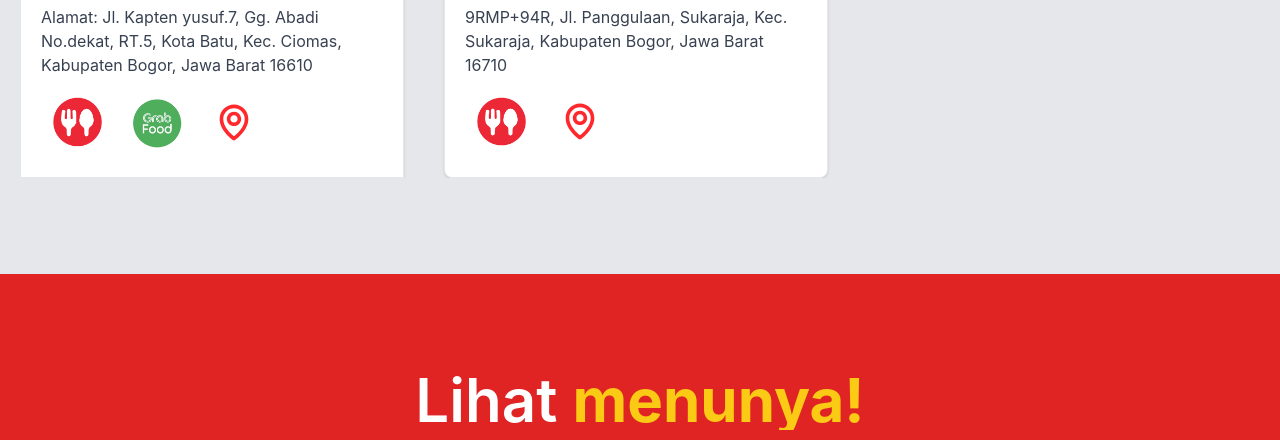
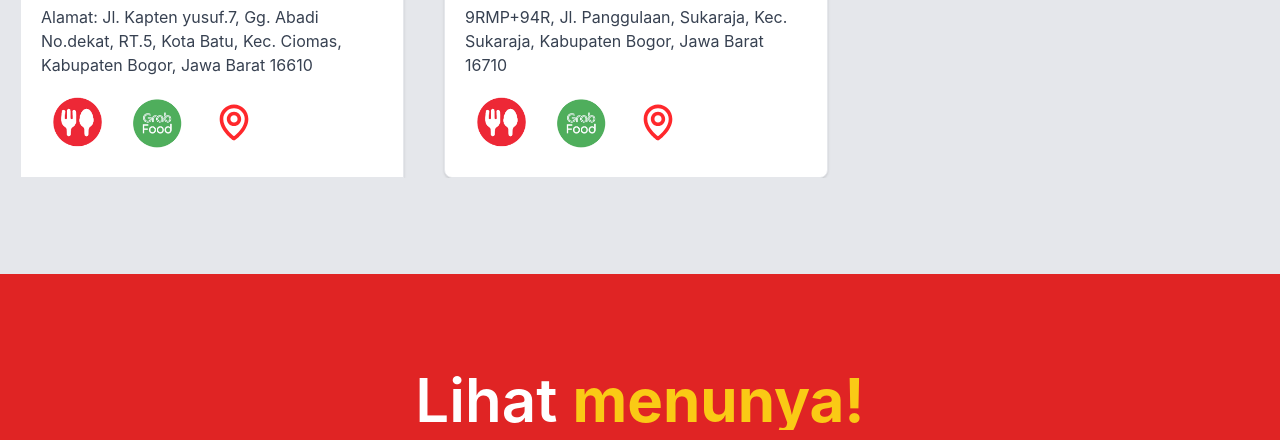
Before and after one commit to LaluIman/Dkriuksartriabahari, a website: page index.html in a window 1280 px wide. Shown: the part 1571-2011 px from the top of the page. Drawn offline with nearby package versions, Linux system fonts and the light colour scheme.

Commit message:
add grab link

```diff
--- a/index.html
+++ b/index.html
@@ -220,9 +220,9 @@
                             <a target="_blank" href="https://gofood.co.id/jakarta/restaurant/dkriuk-summarecon-bogor-sukaraja-0a76ef42-4291-4a83-b618-5f8eec375f0b" class="inline-flex items-center px-3 py-2 text-sm font-medium text-center text-white ">
                                 <img src="src/img/Group 1.png" width="50" alt="">
                             </a>
-                            <!-- <a target="_blank" href="" class="inline-flex items-center px-3 py-2 text-sm font-medium text-center text-white ">
+                            <a target="_blank" href="https://r.grab.com/g/6-20240713_125725_650ef05303dd3377_MEXMPS-6-C6THTZABHF6FCX" class="inline-flex items-center px-3 py-2 text-sm font-medium text-center text-white ">
                                 <img src="src/img/image 1.png" width="50" alt="">
-                            </a> -->
+                            </a>
                             <a target="_blank" href="https://maps.app.goo.gl/22aHw41rE8ZHt9jE9" class="inline-flex items-center px-3 py-2">
                                 <svg xmlns="http://www.w3.org/2000/svg" width="48" height="48" viewBox="0 0 24 24" style="fill: rgba(255, 40, 44, 1); padding-bottom: 5px"><path d="M12 14c2.206 0 4-1.794 4-4s-1.794-4-4-4-4 1.794-4 4 1.794 4 4 4zm0-6c1.103 0 2 .897 2 2s-.897 2-2 2-2-.897-2-2 .897-2 2-2z"></path><path d="M11.42 21.814a.998.998 0 0 0 1.16 0C12.884 21.599 20.029 16.44 20 10c0-4.411-3.589-8-8-8S4 5.589 4 9.995c-.029 6.445 7.116 11.604 7.42 11.819zM12 4c3.309 0 6 2.691 6 6.005.021 4.438-4.388 8.423-6 9.73-1.611-1.308-6.021-5.294-6-9.735 0-3.309 2.691-6 6-6z"></path></svg>
                             </a>
```
